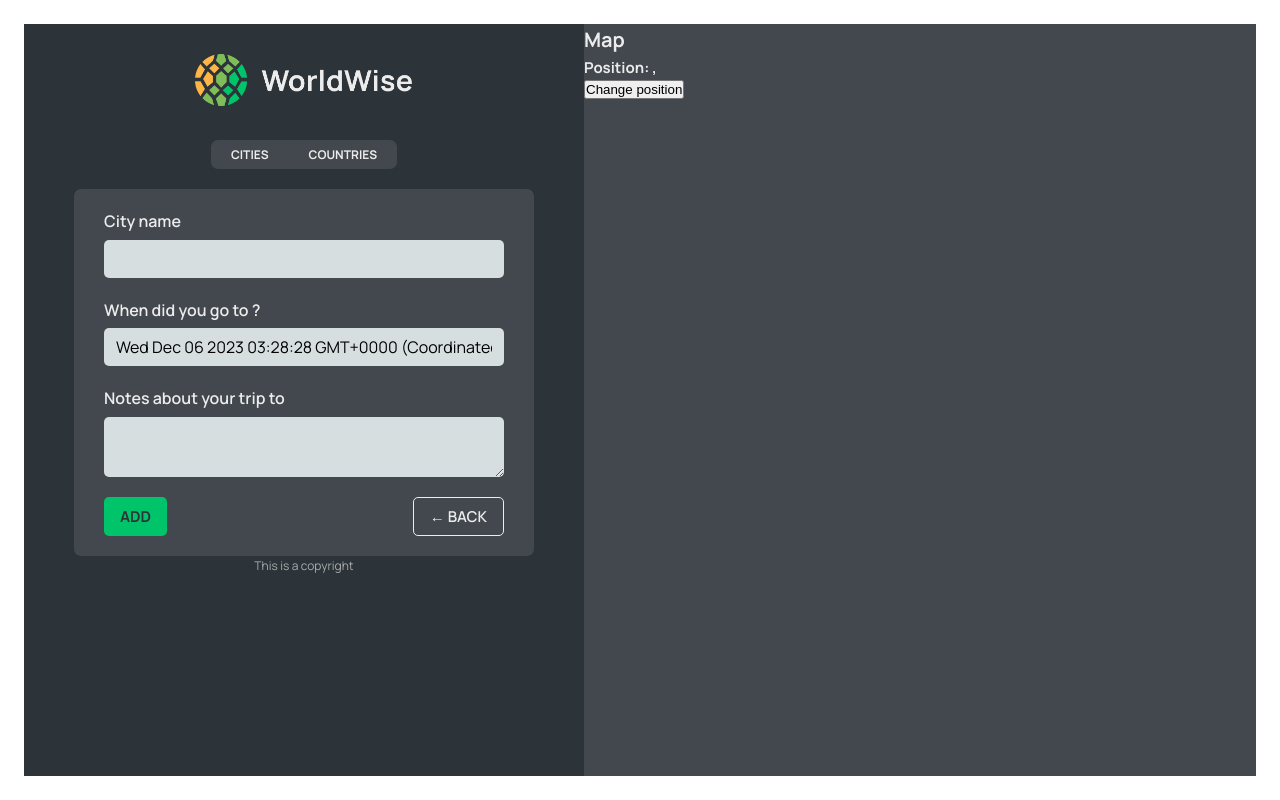
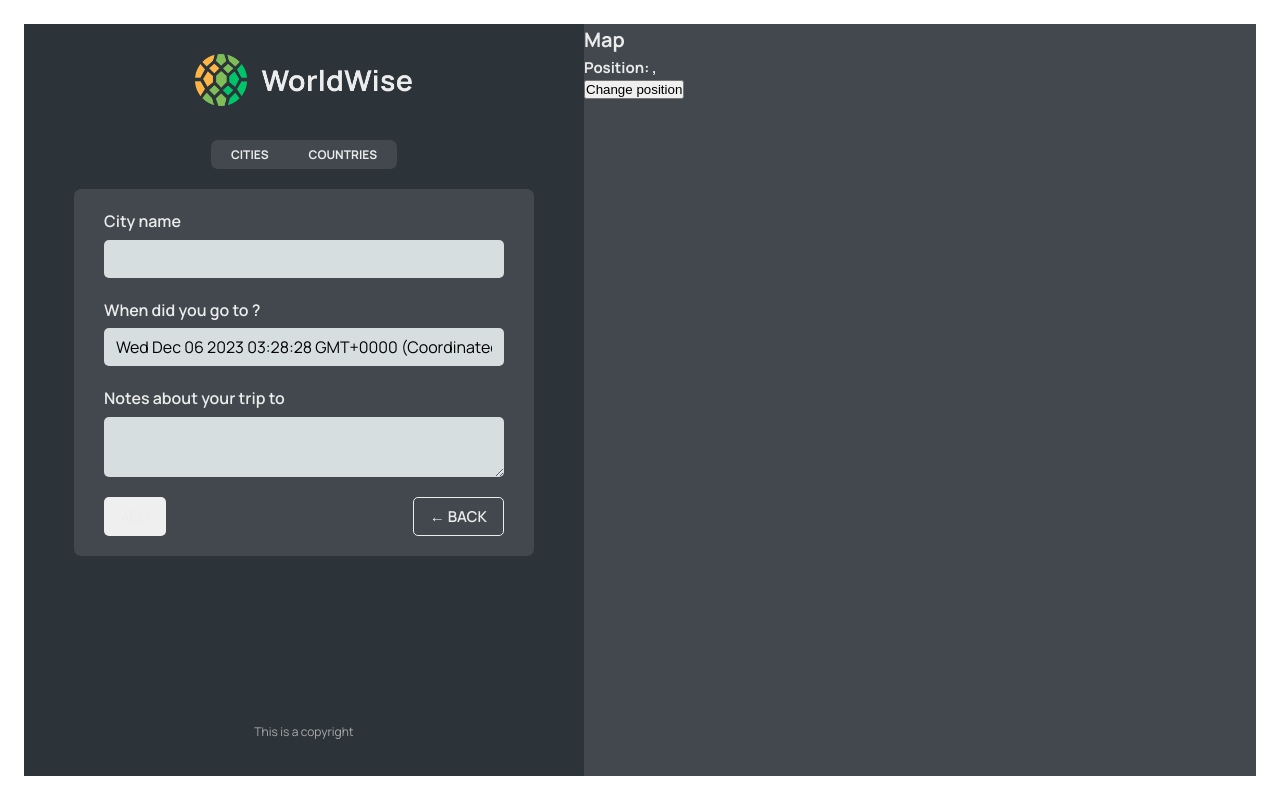
Before and after one commit to thaodangjs/world-wise, a React (Vite) app: page /app/form in a window 1280 px wide. Built offline with nearby package versions, Linux system fonts and the light colour scheme; data requests are answered from the project's data file.

Commit message:
Added ButtonBack

```diff
--- a/src/components/Button.jsx
+++ b/src/components/Button.jsx
@@ -2,9 +2,9 @@ import styles from "./Button.module.css";
 
 /* eslint-disable react/prop-types */
 
-function Button({ children, onClick, test }) {
+function Button({ children, onClick, type }) {
   return (
-    <button className={`${styles.btn} ${styles[test]}`} onClick={onClick}>
+    <button className={`${styles.btn} ${styles[type]}`} onClick={onClick}>
       {children}
     </button>
   );
--- /dev/null
+++ b/src/components/ButtonBack.jsx
@@ -0,0 +1,17 @@
+import { useNavigate } from "react-router-dom";
+import Button from "./Button";
+
+function ButtonBack() {
+  const navigate = useNavigate();
+  function backHandle(e) {
+    e.preventDefault();
+    navigate(-1);
+  }
+  return (
+    <Button type="back" onClick={backHandle}>
+      &larr; Back
+    </Button>
+  );
+}
+
+export default ButtonBack;
--- a/src/components/Form.jsx
+++ b/src/components/Form.jsx
@@ -5,6 +5,7 @@ import { useState } from "react";
 import styles from "./Form.module.css";
 import Button from "./Button";
 import { useNavigate } from "react-router-dom";
+import ButtonBack from "./ButtonBack";
 
 export function convertToEmoji(countryCode) {
   const codePoints = countryCode
@@ -54,15 +55,7 @@ function Form() {
 
       <div className={styles.buttons}>
         <Button test="primary">Add</Button>
-        <Button
-          test="back"
-          onClick={(e) => {
-            e.preventDefault();
-            navigate(-1);
-          }}
-        >
-          &larr; Back
-        </Button>
+        <ButtonBack />
       </div>
     </form>
   );
--- a/src/components/Sidebar.jsx
+++ b/src/components/Sidebar.jsx
@@ -10,7 +10,9 @@ function Sidebar() {
 
       <AppNav />
       <Outlet />
-      <footer className={styles.copyright}>This is a copyright</footer>
+      <footer className={styles.footer}>
+        <p className={styles.copyright}>This is a copyright</p>
+      </footer>
     </div>
   );
 }
```
